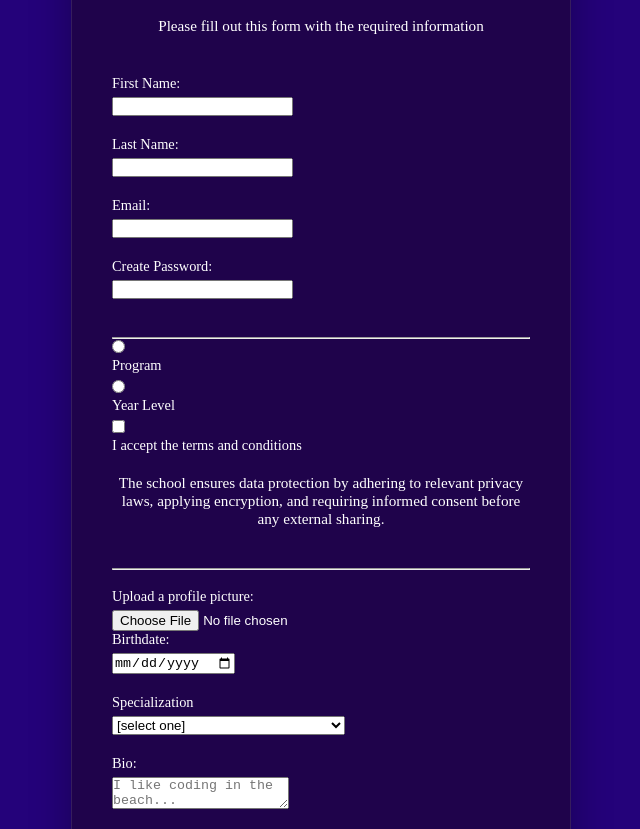
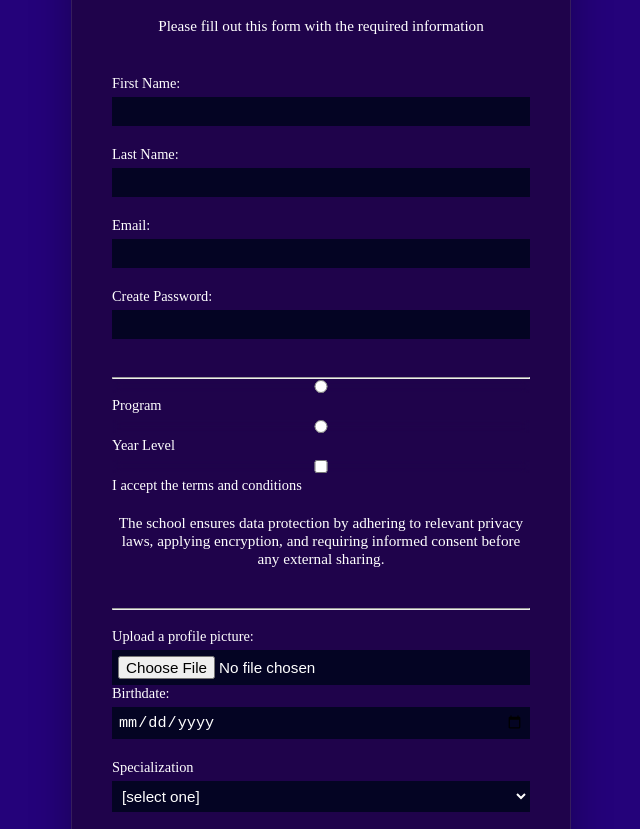
Before and after one commit to bitguybandit/registration-page, a plain HTML site: page index.html in a window 1280 px wide. Shown: the part 103-932 px from the top of the page, without its empty margins (319-959 px from the left). Drawn offline with Linux system fonts and the light colour scheme.

Commit message:
Update style.css

```diff
--- a/style.css
+++ b/style.css
@@ -59,3 +59,26 @@ label{
     color:white;
     font-size: 0.9rem;
 }
+input, select, textarea{
+    width:100%;
+    padding: 5px;
+    border: 1px solid;
+    font-size: 0.95rem;
+    background:#040423;
+    color: #ffffff;
+    border-color:#040423 ;
+    transition:all 0.3 ease;
+    backdrop-filter: blur(5px);
+}
+select {
+    cursor: pointer;
+}
+select option{
+    background: rgb(36, 2, 122);
+    color:white;
+}
+textarea{
+    resize: vertical;
+    min-height: 80px;
+    font-family: inherit;
+}
```
